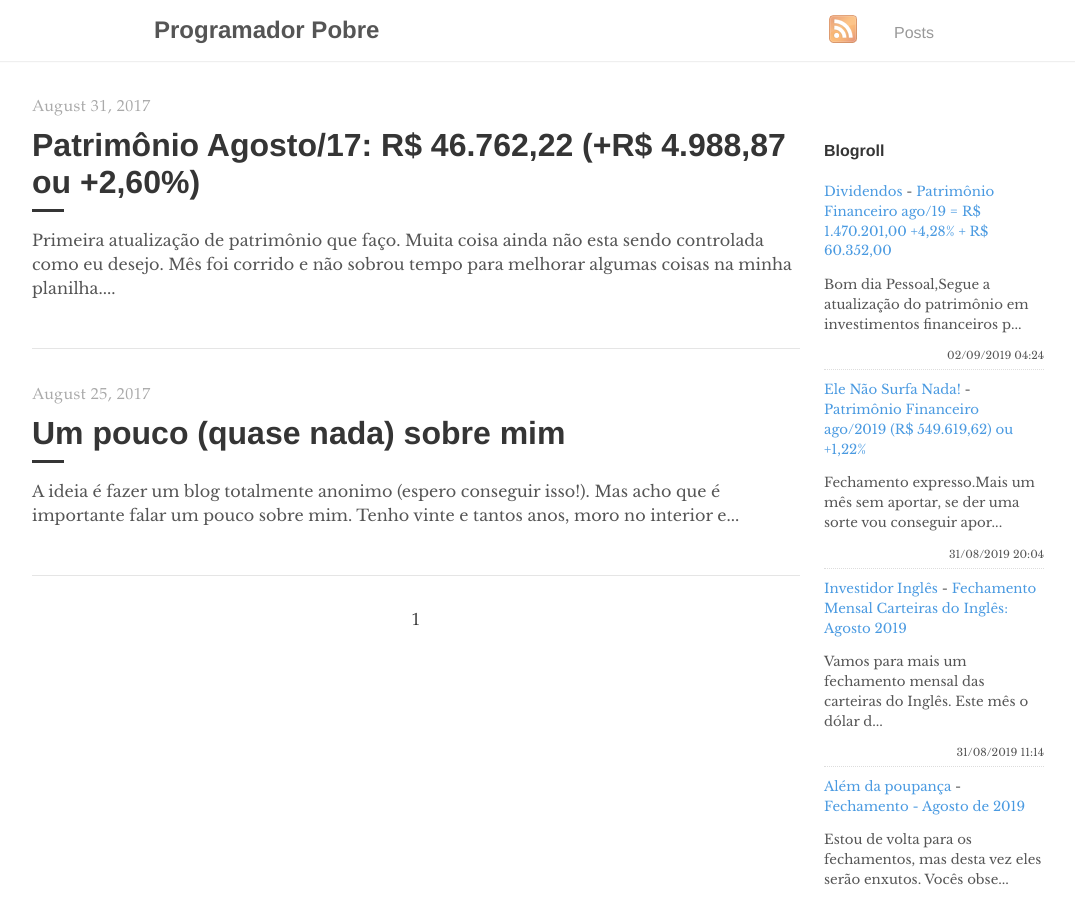
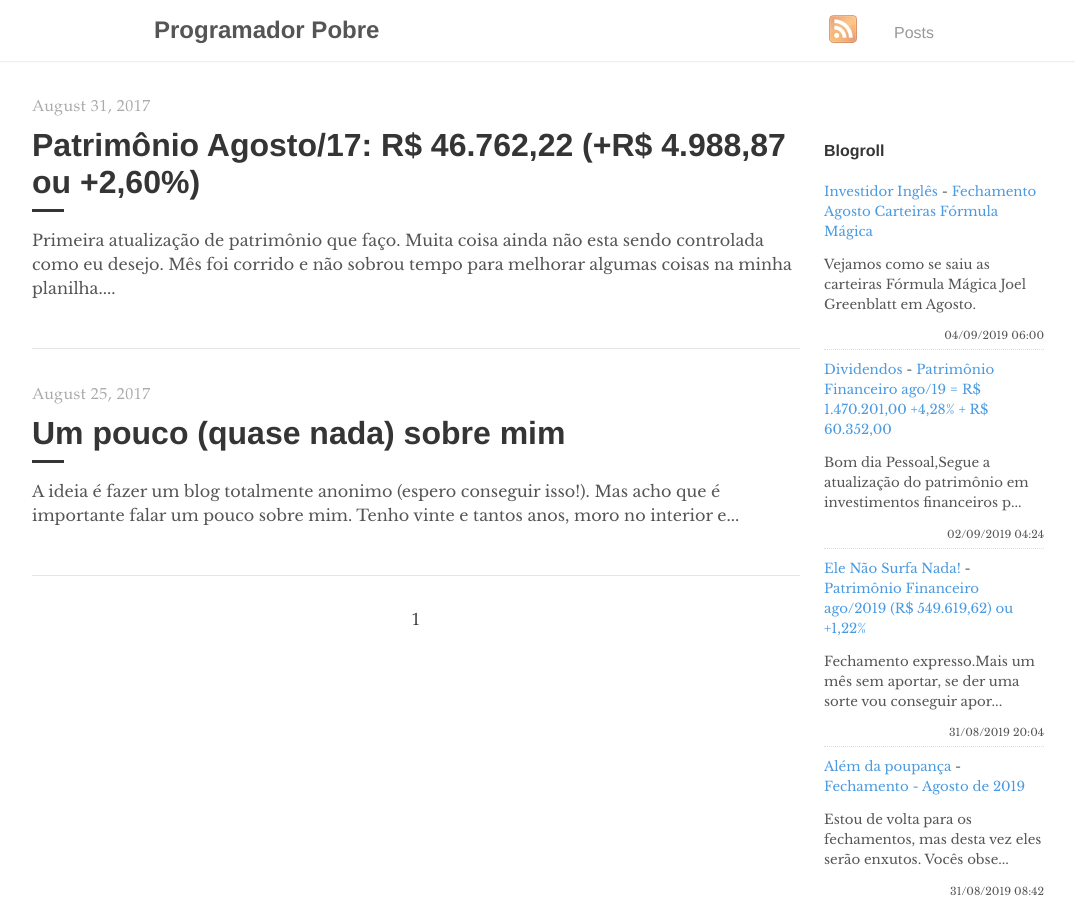
Before and after one commit to programadorpobre/programadorpobre.github.io, a Jekyll site: the page built from index.html, in a window 1280 px wide and 900 px high. Shown: the whole window, without its empty margins (96-1171 px from the left). Built offline with Jekyll 4.4.1, drawn with Linux system fonts in a browser that asks for light colours; the list of posts is cut into pages by our own code; comment, search, counter and statistics services are not loaded.

Commit message:
[ci skip] travis #760

```diff
--- a/_includes/feed-entries.html
+++ b/_includes/feed-entries.html
@@ -1,3 +1,8 @@
+<div class="feed-entry">
+    <a class="feed-entry-site-name" href="https://www.investidoringles.com/">Investidor Inglês</a> - <a class="feed-entry-title" href="https://www.investidoringles.com/2019/09/agosto-formula-magica.html">Fechamento Agosto Carteiras Fórmula Mágica</a>
+    <p class="feed-entry-summary">Vejamos como se saiu as carteiras Fórmula Mágica Joel Greenblatt em Agosto.</p>
+    <time datetime="2019-09-04T06:00:00.000-03:00">04/09/2019 06:00</time>
+</div>
 <div class="feed-entry">
     <a class="feed-entry-site-name" href="http://bonsdividendos.blogspot.com/">Dividendos</a> - <a class="feed-entry-title" href="http://bonsdividendos.blogspot.com/2019/09/patrimonio-financeiro-ago19-r-147020100.html">Patrimônio Financeiro ago/19 = R$ 1.470.201,00 +4,28% + R$ 60.352,00</a>
     <p class="feed-entry-summary">Bom dia Pessoal,Segue a atualização do patrimônio em investimentos financeiros p...</p>
@@ -7,11 +12,6 @@
     <a class="feed-entry-site-name" href="https://elenaosurfanada.blogspot.com/">Ele Não Surfa Nada!</a> - <a class="feed-entry-title" href="https://elenaosurfanada.blogspot.com/2019/08/patrimonio-financeiro-ago2019-r.html">Patrimônio Financeiro ago/2019 (R$ 549.619,62) ou +1,22%</a>
     <p class="feed-entry-summary">Fechamento expresso.Mais um mês sem aportar, se der uma sorte vou conseguir apor...</p>
     <time datetime="2019-08-31T20:04:00.001-03:00">31/08/2019 20:04</time>
-</div>
-<div class="feed-entry">
-    <a class="feed-entry-site-name" href="https://www.investidoringles.com/">Investidor Inglês</a> - <a class="feed-entry-title" href="https://www.investidoringles.com/2019/08/fechamento-mensal-agosto-2019.html">Fechamento Mensal Carteiras do Inglês: Agosto 2019</a>
-    <p class="feed-entry-summary">Vamos para mais um fechamento mensal das carteiras do Inglês. Este mês o dólar d...</p>
-    <time datetime="2019-08-31T11:14:00.000-03:00">31/08/2019 11:14</time>
 </div>
 <div class="feed-entry">
     <a class="feed-entry-site-name" href="https://alemdapoupanca.blogspot.com/">Além da poupança</a> - <a class="feed-entry-title" href="https://alemdapoupanca.blogspot.com/2019/08/fechamento-agosto-de-2019.html">Fechamento - Agosto de 2019</a>
```
